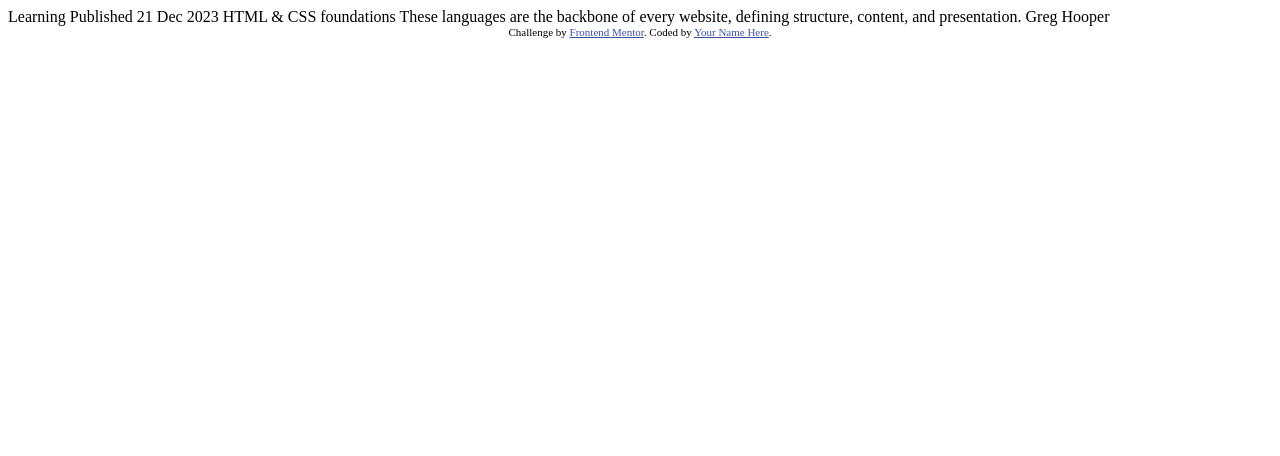
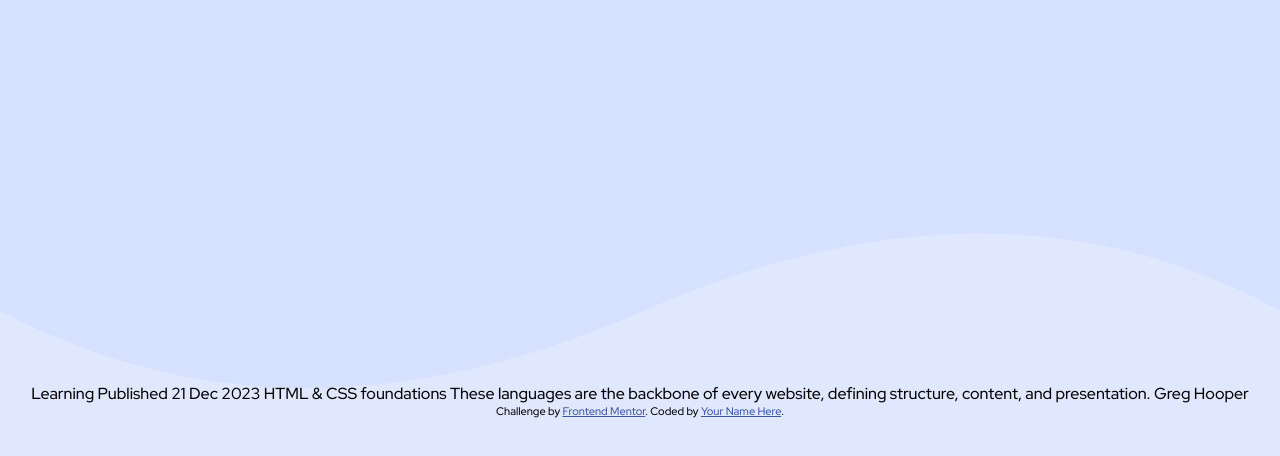
Before and after one commit to nejidevelops/Frontend-Mentor, a plain HTML site: page blog-preview-card-main/index.html in a window 1280 px wide. Drawn offline with Linux system fonts and the light colour scheme; files that its build step writes are made by us from their sources; files whose address does not match are found by name.

Commit message:
Clean up internal styling and linking external css

```diff
--- a/blog-preview-card-main/index.html
+++ b/blog-preview-card-main/index.html
@@ -8,11 +8,7 @@
 
   <title>Frontend Mentor | Blog preview card</title>
 
-  <!-- Feel free to remove these styles or customise in your own stylesheet 👍 -->
-  <style>
-    .attribution { font-size: 11px; text-align: center; }
-    .attribution a { color: hsl(228, 45%, 44%); }
-  </style>
+  <link rel="stylesheet" href="./style.css">
 </head>
 <body>
 
```
